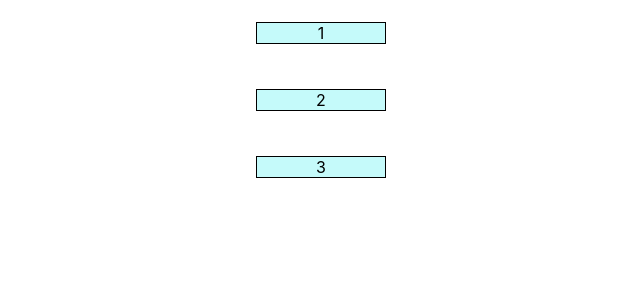
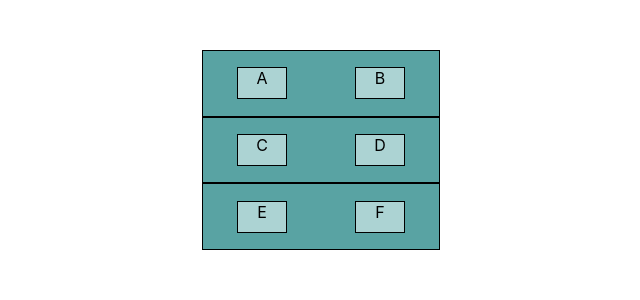
Before and after one commit to amisha07sharma/React-progress, a React (Create React App) app: page / in a window 1280 px wide. Shown: the top 300 px of the page, without its empty margins (319-959 px from the left). Built offline with nearby package versions, Linux system fonts and the light colour scheme.

Commit message:
Created table using static data

```diff
--- a/src/Components/TableComponent.js
+++ b/src/Components/TableComponent.js
@@ -2,9 +2,18 @@ import React from 'react';
 import './flexbox.css'
 function TableComponent() {
   return <div className='container'>
-      <div className='item'>1</div>
-      <div className='item'>2</div>
-      <div className='item'>3</div>
+      <div className='item container2'>
+      <div className='item2'>A</div>
+      <div className='item2'>B</div>
+      </div>
+      <div className='item container2'>
+      <div className='item2'>C</div>
+      <div className='item2'>D</div>
+      </div>
+      <div className='item container2'>
+      <div className='item2'>E</div>
+      <div className='item2'>F</div>
+      </div>
   </div>;
 }
 
--- a/src/Components/flexbox.css
+++ b/src/Components/flexbox.css
@@ -4,10 +4,27 @@
     justify-content:space-around;
     align-items: center;
     height: 200px;
+    margin:50px;
 }
 
 .item{
-    width: 10%;
+    width: 20%;
+    height: 100px;
     border: 1px solid black;
-    background-color: rgb(197, 250, 250);
+    background-color: rgb(89, 163, 163);
 }
+
+.container2{
+    display: flex;
+    flex-direction: row;
+    justify-content:space-around;
+    align-items: center;
+}
+
+.item2{
+    width: 20%;
+    height: 30px;
+    size: 0pt;
+    border: 1px solid black;
+    background-color: rgb(172, 211, 211);
+}
```
